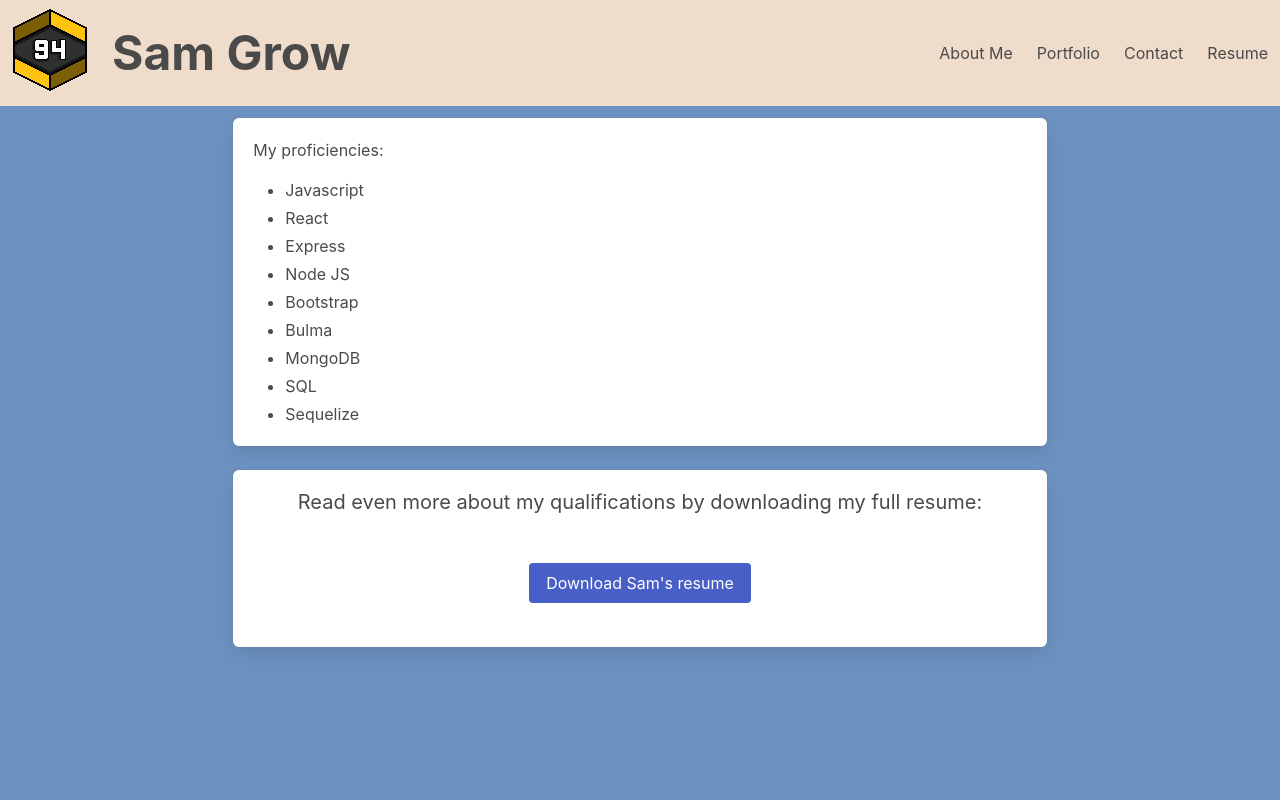
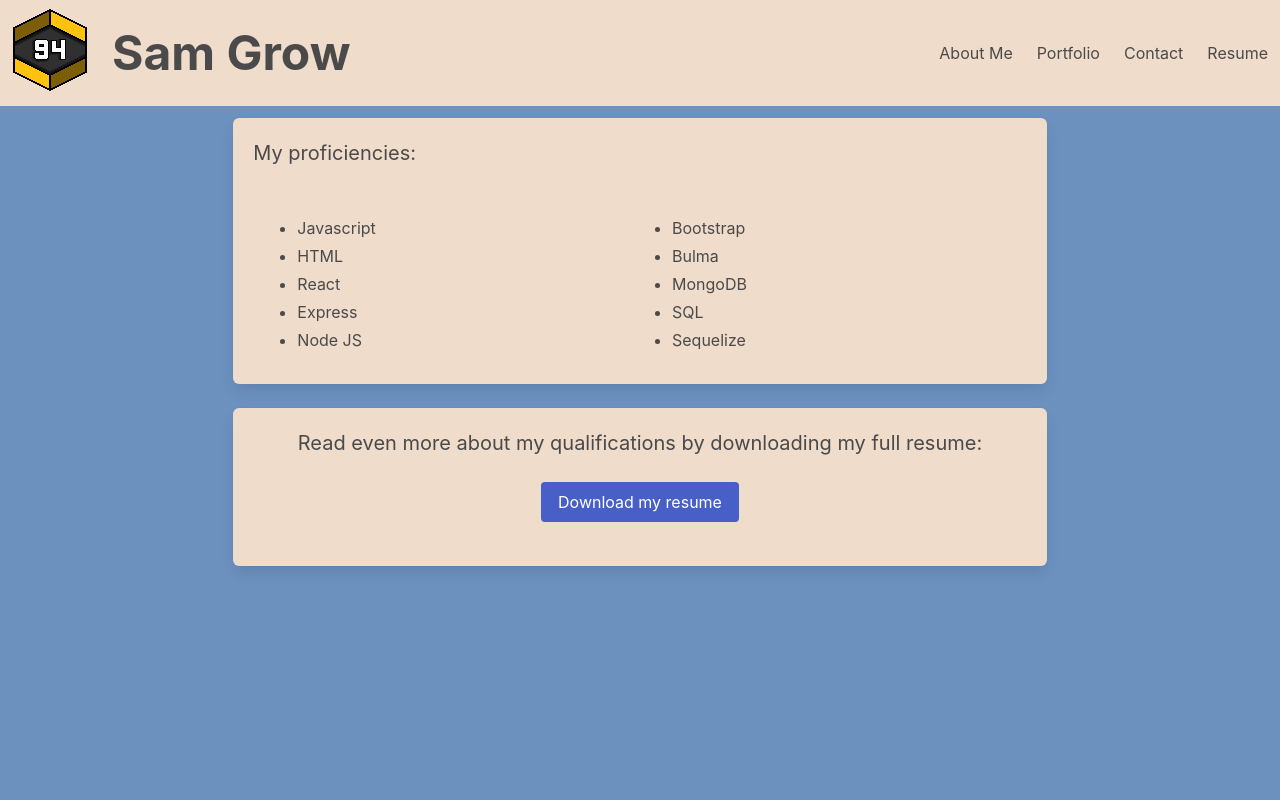
Before and after one commit to HoneyBuzz94/sjg-portfolio, a React (Vite) app: page /resume in a window 1280 px wide. Shown: the top 800 px of the page. Built offline with nearby package versions, Linux system fonts and the light colour scheme.

Commit message:
Updated resume page

```diff
--- a/src/pages/Contact.jsx
+++ b/src/pages/Contact.jsx
@@ -38,7 +38,7 @@ export default function Contact() {
   };
 
   return (
-    <div className="tile is-ancestor is-9 m-0">
+    <div className="tile is-ancestor is-8 m-0">
       <div className="tile is-vertical">
         <form
           className="tile is-parent is-vertical box form"
--- a/src/pages/HomePage.jsx
+++ b/src/pages/HomePage.jsx
@@ -13,7 +13,7 @@ const styles = {
 
 export default function HomePage() {
   return (
-    <div className="tile is-ancestor is-9 is-vertical">
+    <div className="tile is-ancestor is-8 is-vertical">
       <div className="tile">
         <div className="tile is-parent is-4 is-vertical">
           <div
--- a/src/pages/Resume.jsx
+++ b/src/pages/Resume.jsx
@@ -1,15 +1,28 @@
+const styles = {
+  tile: {
+    backgroundColor: "#F0DCCA",
+  },
+};
+
 export default function Resume() {
   return (
     <div className="tile is-ancestor is-8">
       <div className="tile is-parent is-vertical">
-        <div className="tile is-child box">
+        <div className="tile is-child box" style={styles.tile}>
           <div className="content">
-            <p>My proficiencies:</p>
+            <p className="is-size-5">My proficiencies:</p>
+            <div className="tile is-parent">
+              <div className="tile is-child">
                 <ul>
                   <li>Javascript</li>
+                  <li>HTML</li>
                   <li>React</li>
                   <li>Express</li>
                   <li>Node JS</li>
+                </ul>
+              </div>
+              <div className="tile is-child">
+                <ul>
                   <li>Bootstrap</li>
                   <li>Bulma</li>
                   <li>MongoDB</li>
@@ -18,12 +31,23 @@ export default function Resume() {
                 </ul>
               </div>
             </div>
-        <div className="tile is-child box has-text-centered">
-          <p className="subtitle">
+          </div>
+        </div>
+        <div
+          className="tile is-child box has-text-centered"
+          style={styles.tile}
+        >
+          <p className="is-size-5">
             Read even more about my qualifications by downloading my full
             resume:
           </p>
-          <button className="button is-link my-5">Download Sam's resume</button>
+          <a
+            className="button is-link my-5"
+            href="https://docs.google.com/document/d/1MaRPnTKxExaXjLqPqelIbmiRdAoXdfnX3dT7FZQPHKc/edit?usp=sharing"
+            target="_blank"
+          >
+            Download my resume
+          </a>
         </div>
       </div>
     </div>
```
Lines whose indentation alone changed are shown as unchanged.
